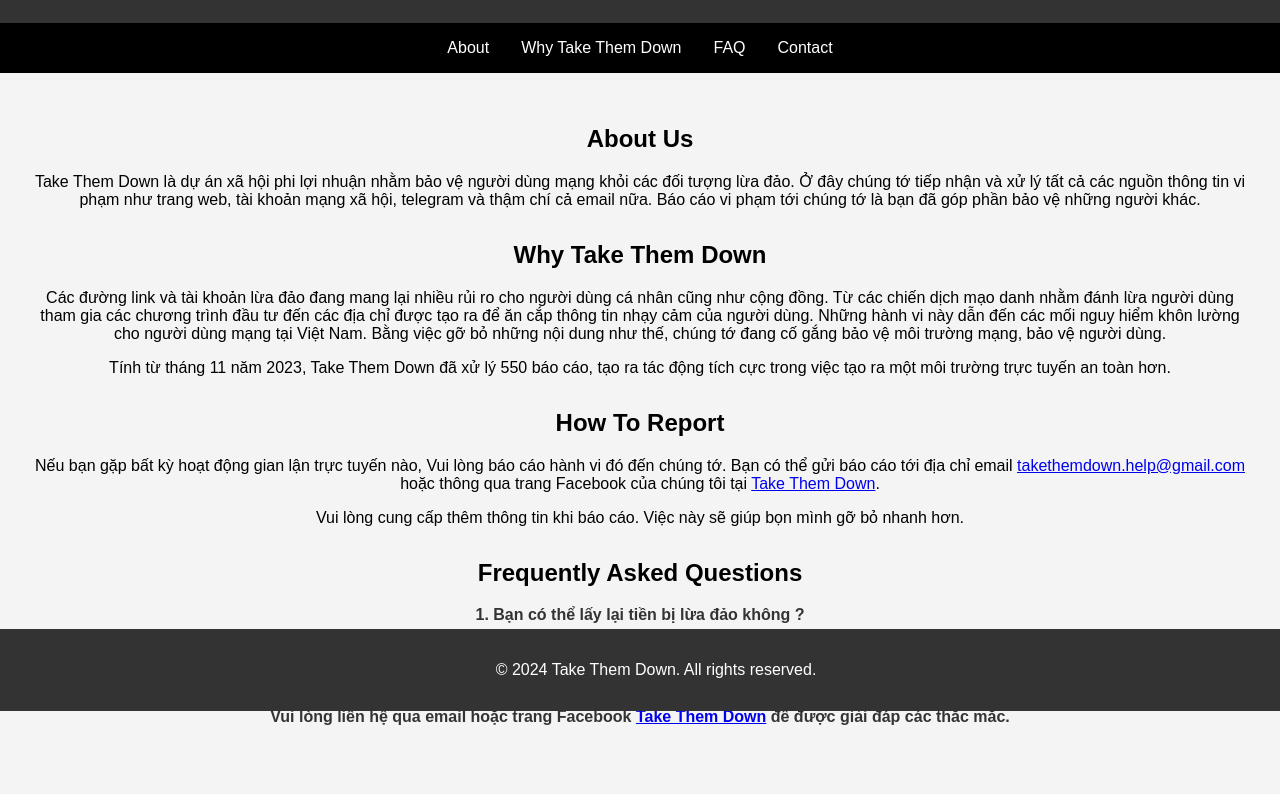
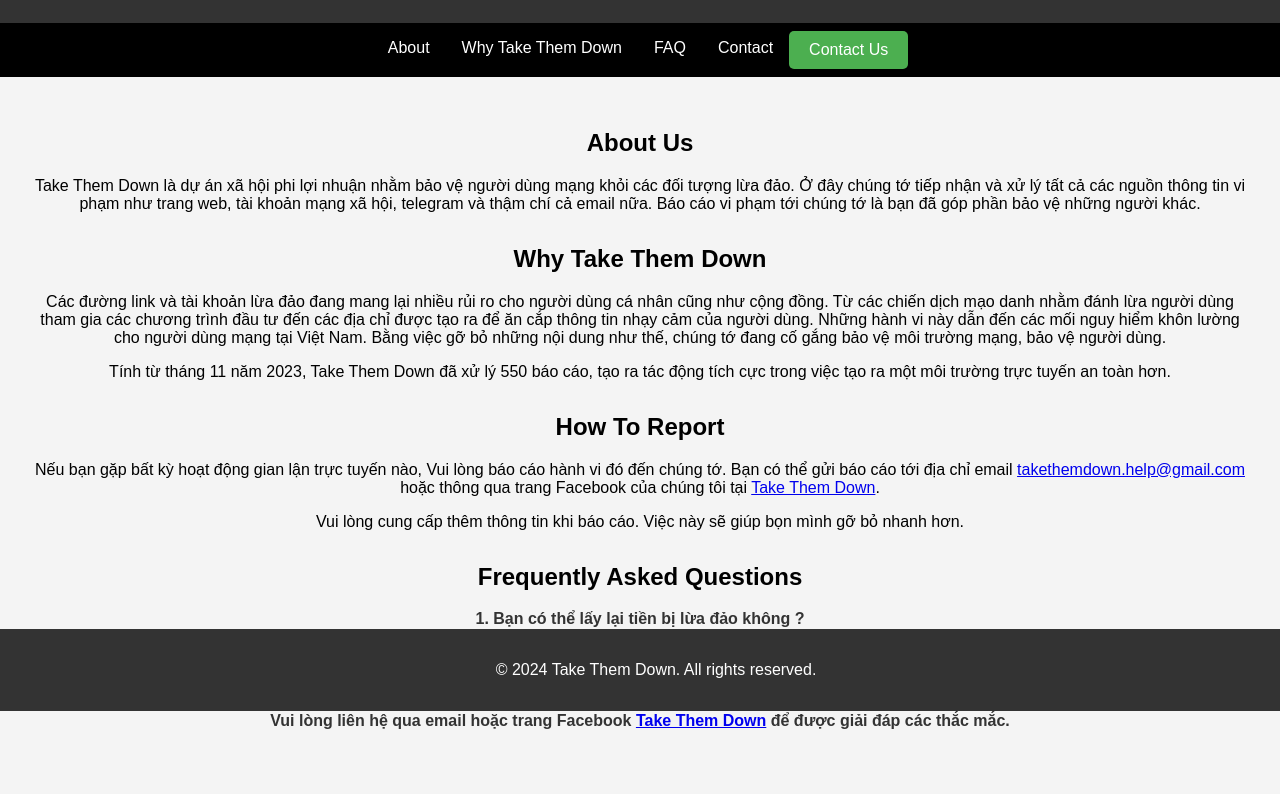
Before and after one commit to willbui69/takethemdown, a plain HTML site: page index.html in a window 1280 px wide. Shown: the part 89-883 px from the top of the page. Drawn offline with Linux system fonts and the light colour scheme.

Commit message:
add contact us button

```diff
--- a/index.html
+++ b/index.html
@@ -21,6 +21,7 @@
         <a href="#why">Why Take Them Down</a>
         <a href="#faq">FAQ</a>
         <a href="#contact">Contact</a>
+        <a href="#contact" class="contact-button">Contact Us</a>
     </nav>
 
     <main>
--- a/style.css
+++ b/style.css
@@ -60,3 +60,12 @@ footer {
     bottom: 0;
     width: 100%;
 }
+.contact-button {
+    background-color: #4CAF50;
+    color: white;
+    padding: 10px 20px;
+    text-align: center;
+    text-decoration: none;
+    display: inline-block;
+    border-radius: 5px;
+}
```
